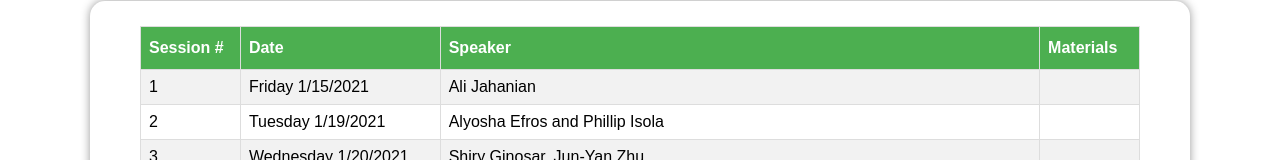
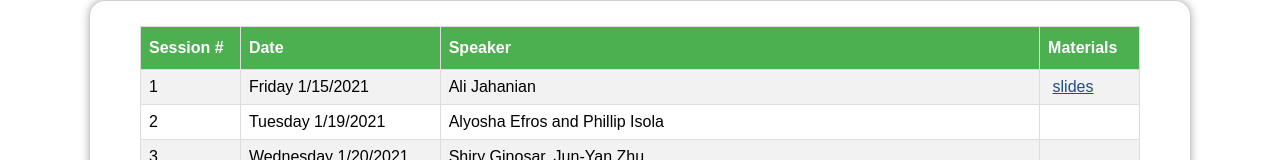
Before and after one commit to ali-design/ali-design.github.io, a plain HTML site: page deepcreativity/index.html in a window 1280 px wide. Shown: the part 998-1158 px from the top of the page. Drawn offline with nearby package versions, Linux system fonts and the light colour scheme.

Commit message:
Ali's slides

```diff
--- a/deepcreativity/index.html
+++ b/deepcreativity/index.html
@@ -265,7 +265,7 @@
       <td width="10%">1</td>
       <td width="20%">Friday 1/15/2021</td>
       <td width="60%">Ali Jahanian </td>
-      <td width="10%">&nbsp;</td>
+      <td width="10%">&nbsp;<a href="https://drive.google.com/drive/folders/1ROxSqjNOD-m8ZjR0LRB3XUdaVx8R7EXh?usp=sharing">slides</a></td>
     </tr>
     <tr>
       <td>2</td>
```
